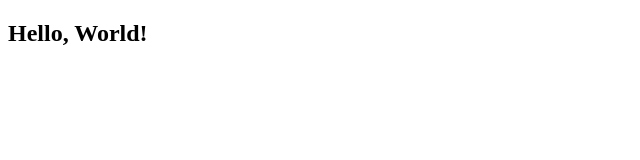
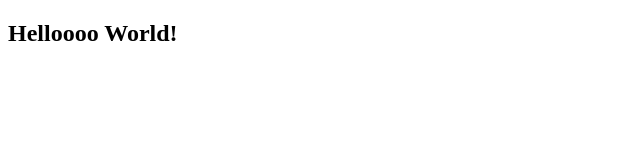
Before and after one commit to lluissf/conventionalcommits, a plain HTML site: page index.html in a window 1280 px wide. Shown: the full height of the page, 0-640 px from the left. Drawn offline with Linux system fonts and the light colour scheme.

Commit message:
refactor: :recycle: Correction Hello World!
A simple correction

```diff
--- a/index.html
+++ b/index.html
@@ -6,6 +6,6 @@
     <title>Document</title>
 </head>
 <body>
-    <h2>Hello, World!</h2>
+    <h2>Helloooo World!</h2>
 </body>
 </html>
```
